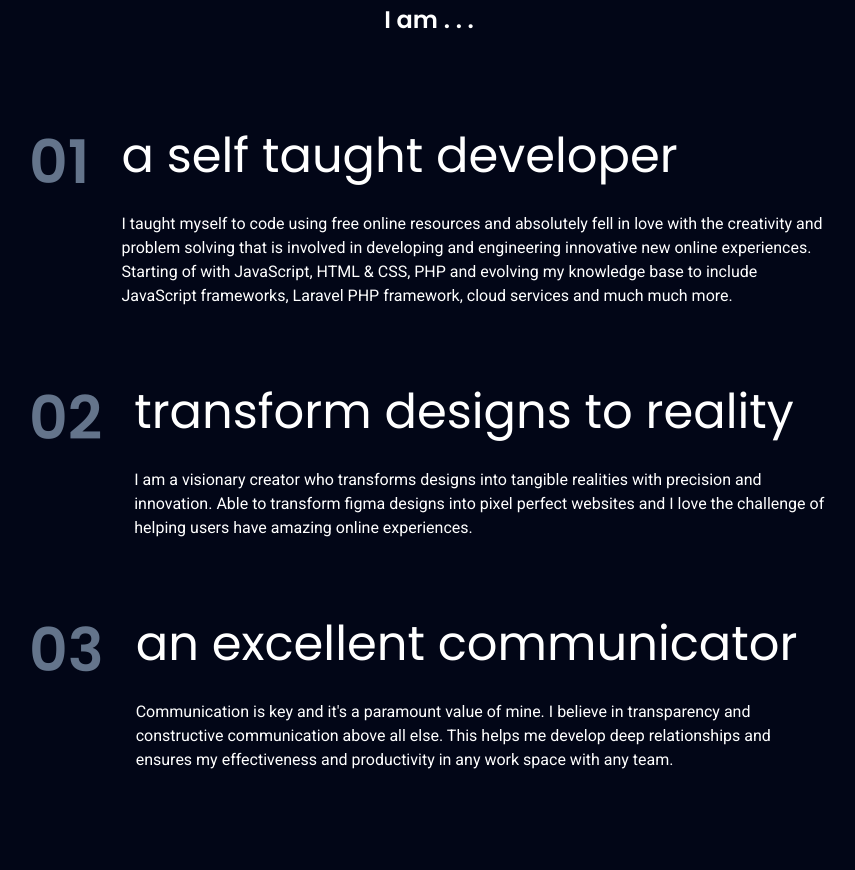
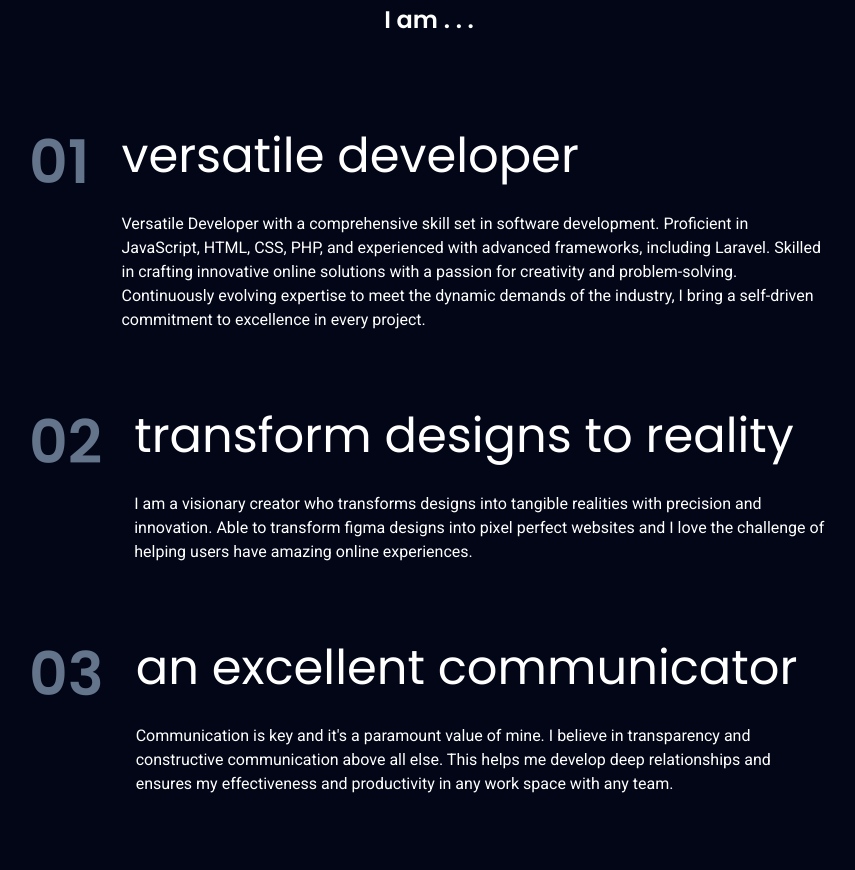
Before and after one commit to boadusamuel/Portfolio, a SvelteKit app: page / in a window 1280 px wide. Shown: the part 1760-2630 px from the top of the page, without its empty margins (211-1066 px from the left). Built offline with nearby package versions, Linux system fonts and the light colour scheme.

Commit message:
replaced self taught content

```diff
--- a/src/app.html
+++ b/src/app.html
@@ -18,7 +18,7 @@
     <title>Samuel Boadu - Porfolio</title>
     <meta name="description" content="Showcases the works of Samuel Boadu as a software developer.">
     <meta name="robots" content="index, follow">
-    <meta name="keywords" content="Samuel Boadu, Software Developer, Software Engineer, Developer, Engineer">
+    <meta name="keywords" content="Samuel Boadu, Software Developer, Software Engineer, Developer, Engineer, boadusamuel">
     <meta charset="utf-8" />
     <link rel="icon" href="%sveltekit.assets%/favicon.png" />
     <link rel="preconnect" href="https://fonts.googleapis.com" />
--- a/src/components/Main.svelte
+++ b/src/components/Main.svelte
@@ -27,9 +27,9 @@
 
   let benefits = [
     {
-      name: "a self taught developer",
+      name: "versatile developer",
       description:
-        "I taught myself to code using free online resources and absolutely fell in love with the creativity and problem solving that is involved in developing and engineering innovative new online experiences. Starting of with JavaScript, HTML & CSS, PHP and evolving my knowledge base to include JavaScript frameworks, Laravel PHP framework, cloud services and much much more.",
+        "Versatile Developer with a comprehensive skill set in software development. Proficient in JavaScript, HTML, CSS, PHP, and experienced with advanced frameworks, including Laravel. Skilled in crafting innovative online solutions with a passion for creativity and problem-solving. Continuously evolving expertise to meet the dynamic demands of the industry, I bring a self-driven commitment to excellence in every project.",
     },
     {
       name: "transform designs to reality",
```
